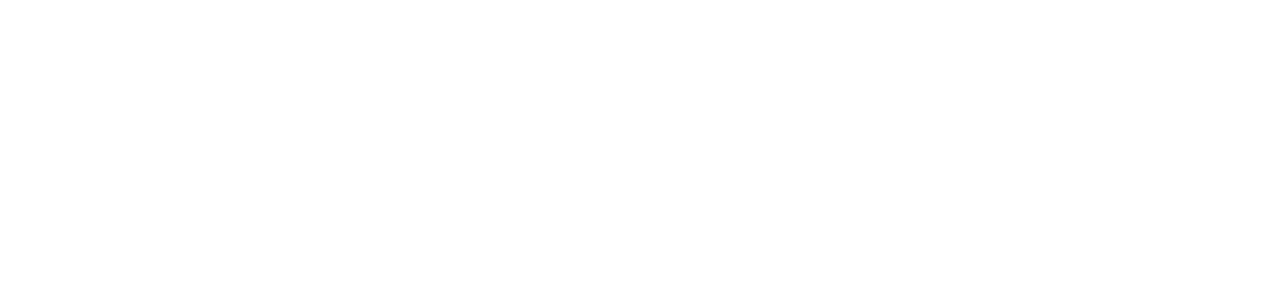
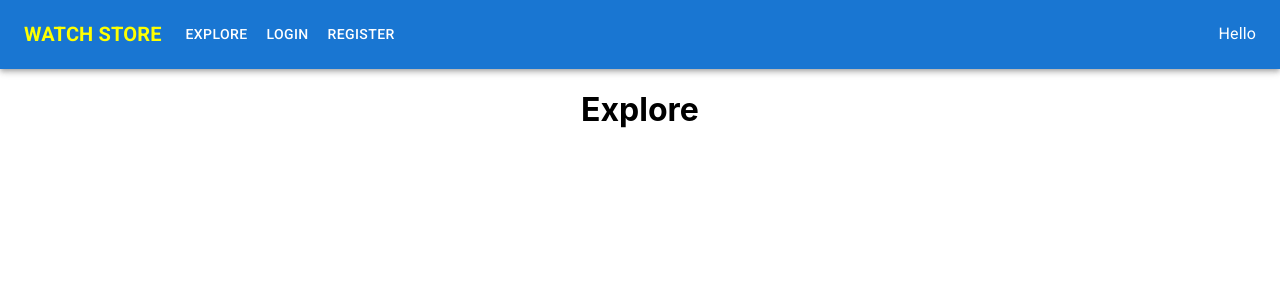
Before and after one commit to dipdastoko/watch-store-client, a React (Create React App) app: page /explore in a window 1280 px wide. Before the commit this address had no page. Shown: the top 300 px of the page. Built offline with nearby package versions, Linux system fonts and the light colour scheme.

Commit message:
login and register page created

```diff
--- a/src/App.js
+++ b/src/App.js
@@ -1,6 +1,9 @@
 import { BrowserRouter, Routes, Route } from 'react-router-dom';
 import './App.css';
+import Explore from './Pages/Explore/Explore';
 import Home from './Pages/Home/Home/Home';
+import Login from './Pages/Login/Login/Login';
+import Register from './Pages/Login/Register/Register';
 
 function App() {
   return (
@@ -8,6 +11,9 @@
       <BrowserRouter>
         <Routes>
           <Route path='/' element={<Home />} />
+          <Route path='explore' element={<Explore />} />
+          <Route path='login' element={<Login />} />
+          <Route path='register' element={<Register />} />
         </Routes>
       </BrowserRouter>
     </div>
--- /dev/null
+++ b/src/Pages/Explore/Explore.js
@@ -0,0 +1,13 @@
+import React from 'react';
+import Navbar from '../Home/Navbar/Navbar';
+
+const Explore = () => {
+    return (
+        <div>
+            <Navbar />
+            <h1>Explore</h1>
+        </div>
+    );
+};
+
+export default Explore;
--- a/src/Pages/Home/Navbar/Navbar.js
+++ b/src/Pages/Home/Navbar/Navbar.js
@@ -9,11 +9,13 @@
 import Container from '@mui/material/Container';
 import Button from '@mui/material/Button';
 import MenuItem from '@mui/material/MenuItem';
+import { useNavigate } from 'react-router-dom';
 
 
 const pages = ['Explore', 'Login', 'Register'];
 
 const Navbar = () => {
+    const navigate = useNavigate();
     const [anchorElNav, setAnchorElNav] = React.useState(null);
 
     const handleOpenNavMenu = (event) => {
@@ -25,8 +27,8 @@
         setAnchorElNav(null);
     };
 
-    const handleOnClick = () => {
-        alert('hello');
+    const handleOnClick = (path) => {
+        navigate(`/${path}`);
         handleCloseNavMenu();
     }
 
@@ -39,8 +41,9 @@
                         variant="h6"
                         noWrap
                         component="a"
-                        href="/"
+                        onClick={() => navigate('/')}
                         sx={{
+                            cursor: 'pointer',
                             mr: 2,
                             display: { xs: 'none', md: 'flex' },
                             fontWeight: 700,
@@ -81,7 +84,7 @@
                             }}
                         >
                             {pages.map((page) => (
-                                <MenuItem key={page} onClick={handleOnClick}>
+                                <MenuItem key={page} onClick={() => handleOnClick(page)}>
                                     <Typography textAlign="center">{page}</Typography>
                                 </MenuItem>
                             ))}
@@ -91,8 +94,9 @@
                         variant="h5"
                         noWrap
                         component="a"
-                        href=""
+                        onClick={() => navigate('/')}
                         sx={{
+                            cursor: 'pointer',
                             mr: 2,
                             display: { xs: 'flex', md: 'none' },
                             flexGrow: 1,
@@ -101,14 +105,14 @@
                             textDecoration: 'none',
                         }}
                     >
-                        Watch Store
+                        WATCH STORE
                     </Typography>
                     <Box sx={{ flexGrow: 1, display: { xs: 'none', md: 'flex' } }}>
 
                         {pages.map((page) => (
                             <Button
                                 key={page}
-                                onClick={handleOnClick}
+                                onClick={() => handleOnClick(page)}
                                 sx={{ my: 2, color: 'white', display: 'block' }}
                             >
                                 {page}
--- a/src/Pages/Home/Products/Product.js
+++ b/src/Pages/Home/Products/Product.js
@@ -8,7 +8,7 @@
 import { Grid } from '@mui/material';
 
 const Product = ({ product }) => {
-    const { name, img, shortDescription } = product;
+    const { name, img, shortDescription, price } = product;
     return (
         <Grid sx={{ mb: 5 }} xs={12} md={6} lg={4}>
             <Card sx={{ maxWidth: 345, ml: 5 }}>
@@ -23,8 +23,11 @@
                         {name}
                     </Typography>
                     <Typography variant="body2" color="text.secondary">
-                        Lizards are a widespread group of squamate reptiles, with over 6,000
-                        species, ranging across all continents except Antarctica
+                        {shortDescription}
+                    </Typography>
+                    <br />
+                    <Typography sx={{ fontWeight: 'bold' }} variant='overline'>
+                        Price: {price}tk
                     </Typography>
                 </CardContent>
                 <CardActions sx={{ justifyContent: 'center' }}>
--- a/src/Pages/Home/Products/Products.js
+++ b/src/Pages/Home/Products/Products.js
@@ -6,32 +6,38 @@
     {
         name: 'Alexandre Christie',
         img: 'https://i.ibb.co/554fJbX/Alexandre-Christie.png',
-        shortDescription: ''
+        shortDescription: "A watch is a portable timepiece intended to be carried or worn by a person. It is designed to keep a consistent movement despite the motions caused by the person's activities.",
+        price: '100'
     },
     {
         name: 'Brown Black Belt',
         img: 'https://i.ibb.co/35xYDSw/Brown-Black-Belt.png',
-        shortDescription: ''
+        shortDescription: "A watch is a portable timepiece intended to be carried or worn by a person. It is designed to keep a consistent movement despite the motions caused by the person's activities.",
+        price: '100'
     },
     {
         name: 'Festina Analog',
         img: 'https://i.ibb.co/JdC4N2H/Festina-Analog.png',
-        shortDescription: ''
+        shortDescription: "A watch is a portable timepiece intended to be carried or worn by a person. It is designed to keep a consistent movement despite the motions caused by the person's activities.",
+        price: '100'
     },
     {
         name: 'Fossil 10 ATM',
         img: 'https://i.ibb.co/mGtC15D/Fossil-10-ATM.png',
-        shortDescription: ''
+        shortDescription: "A watch is a portable timepiece intended to be carried or worn by a person. It is designed to keep a consistent movement despite the motions caused by the person's activities.",
+        price: '100'
     },
     {
         name: 'Fossil Brown Leather',
         img: 'https://i.ibb.co/bzK6h2V/Fossil-Brown-Leather.png',
-        shortDescription: ''
+        shortDescription: "A watch is a portable timepiece intended to be carried or worn by a person. It is designed to keep a consistent movement despite the motions caused by the person's activities.",
+        price: '100'
     },
     {
         name: 'IWC Brown Leather',
         img: 'https://i.ibb.co/mNGKXZy/IWC-Brown-Leather-Watch.png',
-        shortDescription: ''
+        shortDescription: "A watch is a portable timepiece intended to be carried or worn by a person. It is designed to keep a consistent movement despite the motions caused by the person's activities.",
+        price: '100'
     }
 ]
 
--- /dev/null
+++ b/src/Pages/Login/Login/Login.js
@@ -0,0 +1,11 @@
+import React from 'react';
+
+const Login = () => {
+    return (
+        <div>
+            <h2>Login</h2>
+        </div>
+    );
+};
+
+export default Login;
--- /dev/null
+++ b/src/Pages/Login/Register/Register.js
@@ -0,0 +1,11 @@
+import React from 'react';
+
+const Register = () => {
+    return (
+        <div>
+            <h2>Register</h2>
+        </div>
+    );
+};
+
+export default Register;
```
